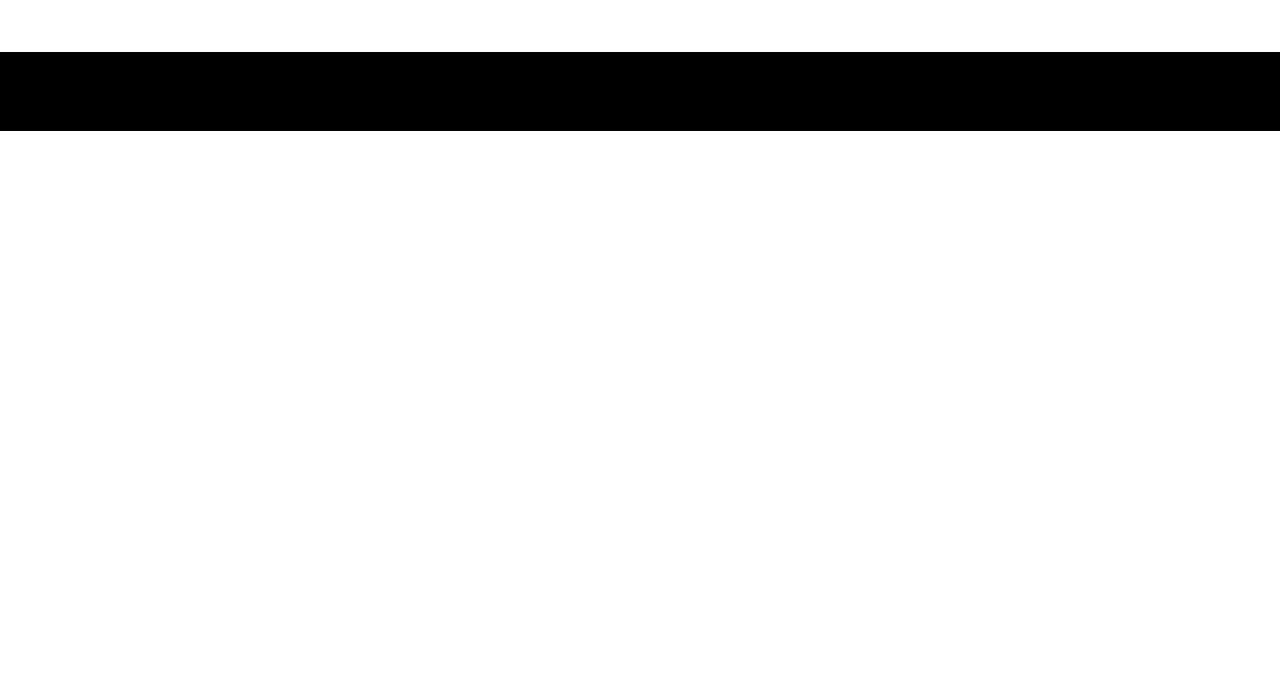
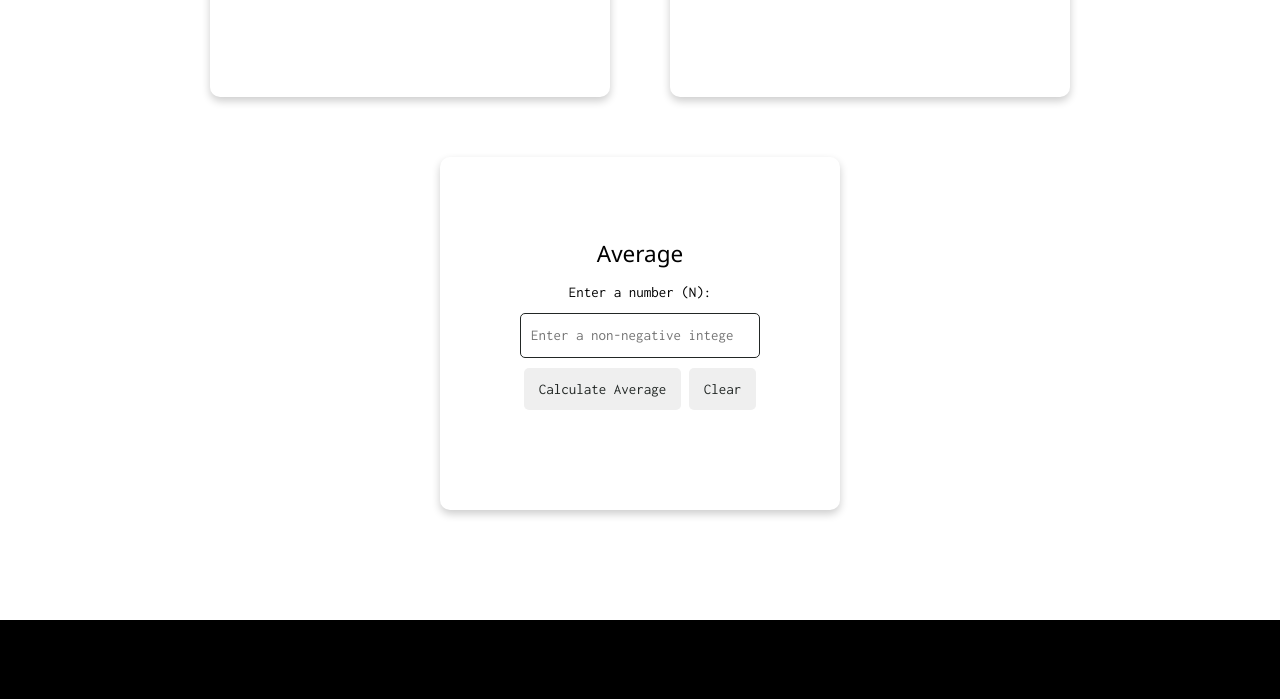
Before and after one commit to ammmambaje/ammmambaje.github.io, a plain HTML site: page assignment3.html in a window 1280 px wide. Shown: the part 620-1319 px from the top of the page. Before the commit the page ends 800 px from the top, so only its background shows below. Drawn offline with nearby package versions, Linux system fonts and the light colour scheme; a script that the page names is missing.

Commit message:
Update assignment3.html

```diff
--- a/assignment3.html
+++ b/assignment3.html
@@ -6,7 +6,7 @@
     <title>Math Operations</title>
     <link rel="stylesheet" href="https://www.w3schools.com/w3css/4/w3.css">
     <link rel="stylesheet" href="https://fonts.googleapis.com/css?family=Inconsolata">
-    <link rel="stylesheet" href="testing.css">
+    <link rel="stylesheet" href="design.css">
 
 </head>
 
```
